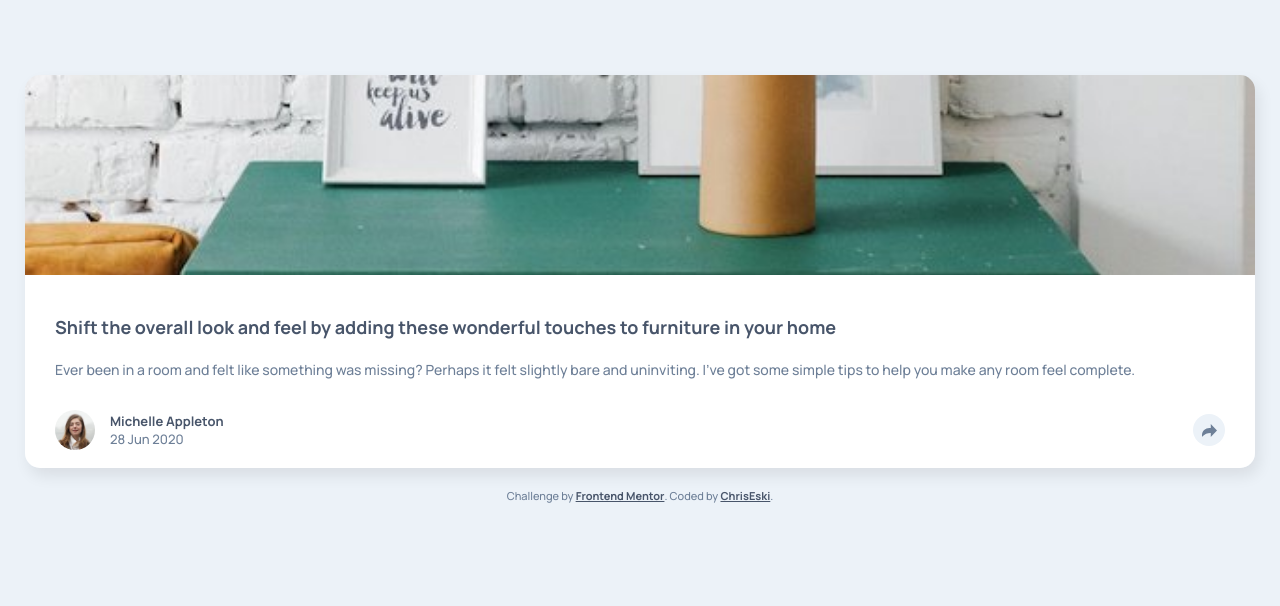
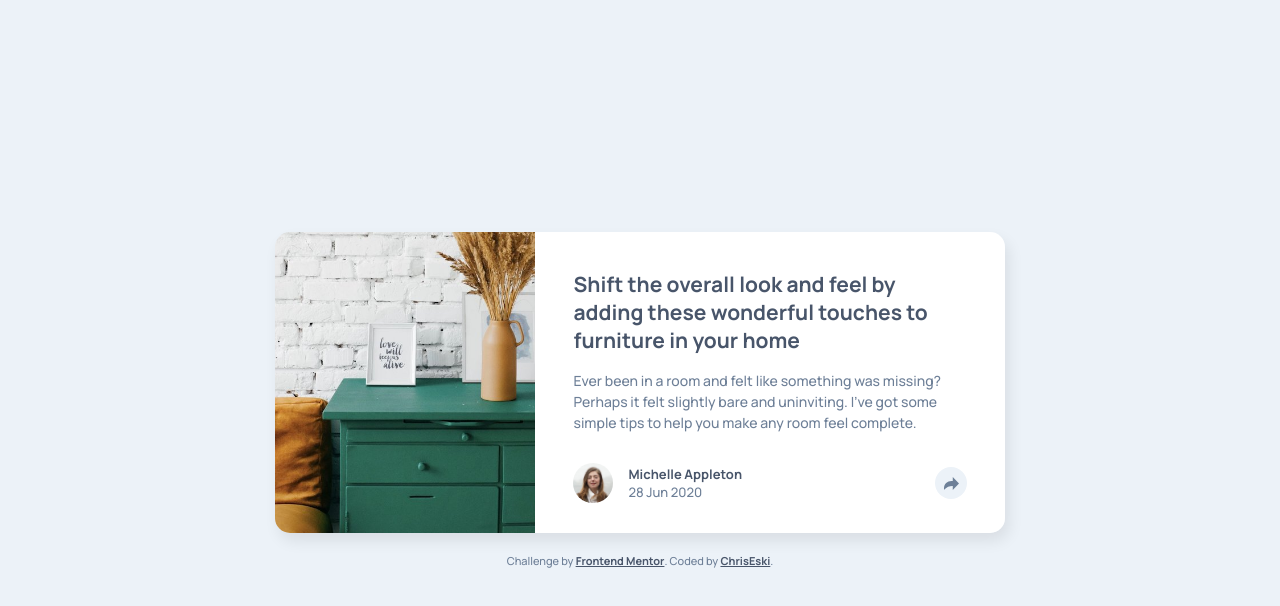
Before and after one commit to ChrisEski/fem-article-preview, a plain HTML site: page index.html in a window 1280 px wide. Drawn offline with Linux system fonts and the light colour scheme.

Commit message:
desktop layout

```diff
--- a/app/scss/_card.scss
+++ b/app/scss/_card.scss
@@ -5,6 +5,12 @@
   margin-bottom: 20px;
   box-shadow: 4px 8px 15px rgba(0, 0, 0, 0.082);
   position: relative;
+
+  @media (min-width: 1080px) {
+    max-width: 730px;
+    display: flex;
+  }
+
   &__banner {
     background-image: url('./../../images/drawers.jpg');
     background-position: center;
@@ -12,17 +18,31 @@
     background-size: cover;
     width: 100%;
     height: 200px;
+
+    @media (min-width: 1080px) {
+      height: 100%;
+      background-position: left center;
+    }
   }
 
   &__main {
     padding: 40px 30px 18px;
     background-color: $clr--white;
+
+    @media (min-width: 1080px) {
+      padding: 38px 38px 30px;
+    }
   }
 
   &__title {
     font-size: 18px;
     color: $clr--700;
     margin-bottom: 20px;
+
+    @media (min-width: 1080px) {
+      font-size: 21px;
+      margin-bottom: 16px;
+    }
   }
 
   &__description {
--- a/app/scss/_globals.scss
+++ b/app/scss/_globals.scss
@@ -14,6 +14,13 @@ body {
   font-size: $fs--main;
   padding: 75px 25px;
   height: 100vh;
+
+  @media (min-width: 1080px) {
+    display: flex;
+    flex-direction: column;
+    justify-content: center;
+    align-items: center;
+  }
 }
 
 a,
```
Also changed, not shown: dist/style.css, 1 other file.
